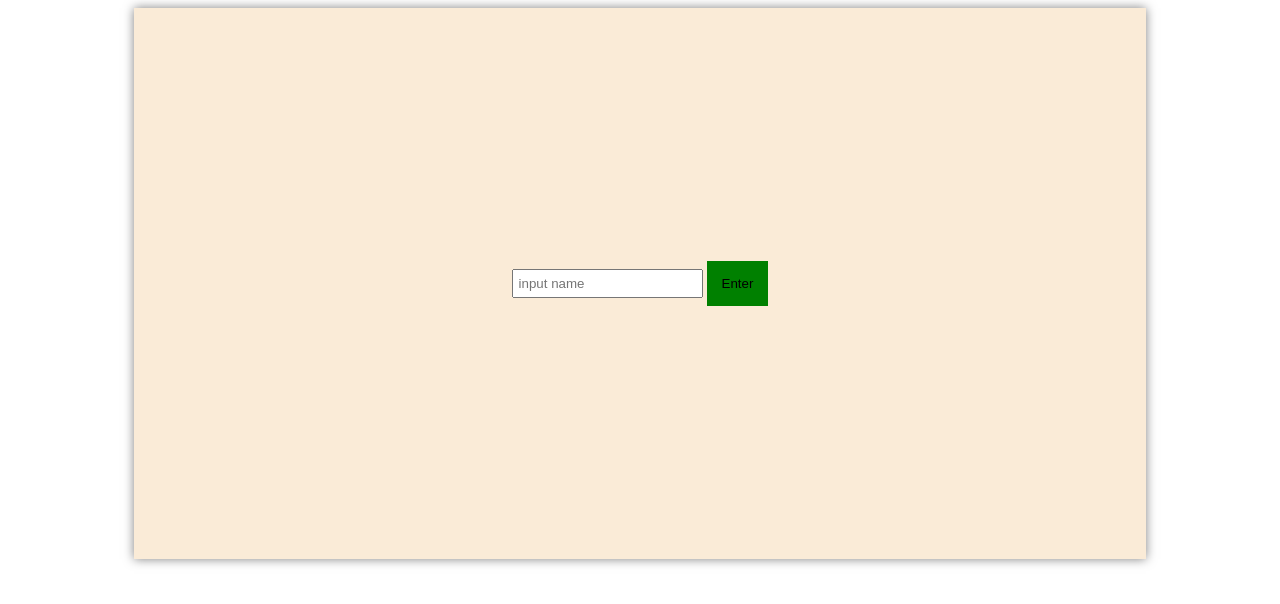
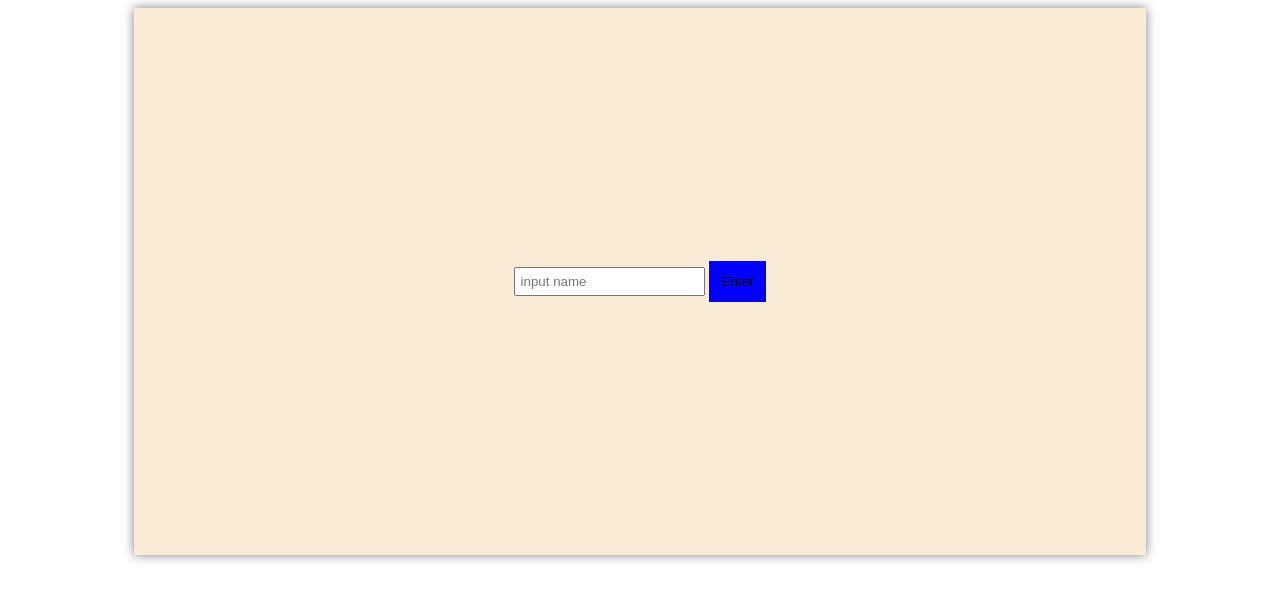
Before and after one commit to BENEDICT-OGU/testin, a plain HTML site: page index.html in a window 1280 px wide. Drawn offline with Linux system fonts and the light colour scheme.

Commit message:
somechanges

```diff
--- a/style.css
+++ b/style.css
@@ -6,9 +6,9 @@
     padding: 20%;
 }
 button{
-    background-color: green;
+    background-color: blue;
     border: none;
-    padding: 15px;
+    padding: 13px;
 }
 div input{
     padding: 5px;
```
